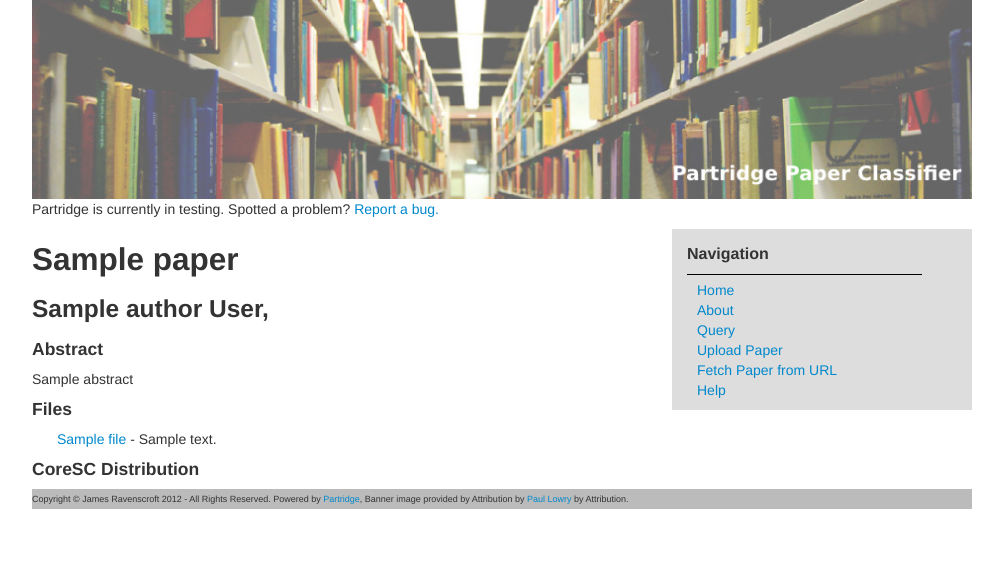
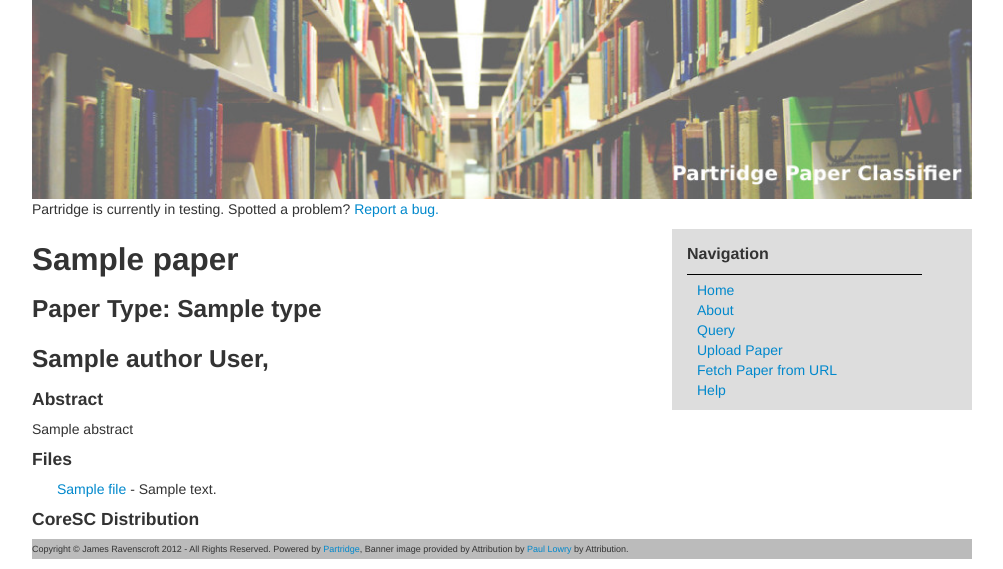
Before and after one commit to ravenscroftj/partridge, a Python web app: template partridge/templates/paperprofile.html in a window 1280 px wide. Shown: the top 569 px of the page, without its empty margins (138-1141 px from the left). Run offline with Jinja, Linux system fonts and the light colour scheme; the template is opened without the code that fills it: most values are stand-ins (such as "Sample title", 1, 10 or a date in 2020).

Commit message:
Added paper type to paper profile page

```diff
--- a/partridge/templates/paperprofile.html
+++ b/partridge/templates/paperprofile.html
@@ -11,6 +11,9 @@
 {% block content %}
 
 <h2>{{ paper.title }}</h2>
+
+<h3> Paper Type: {{paper.type}} </h3>
+
 <h3>
 {% if paper.authors|count > 0 %}
 {% for author in paper.authors %}
```
